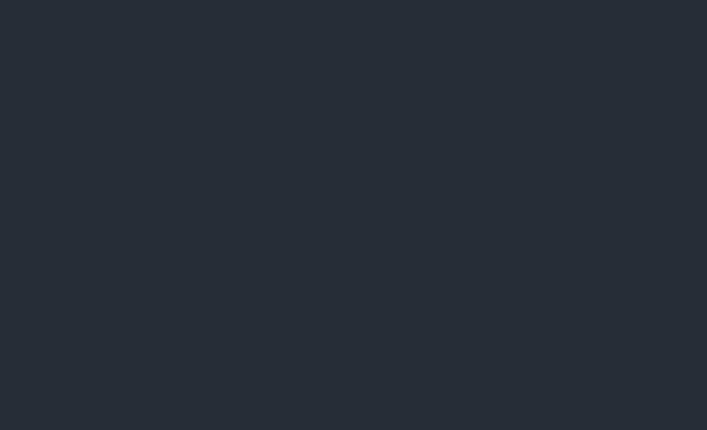
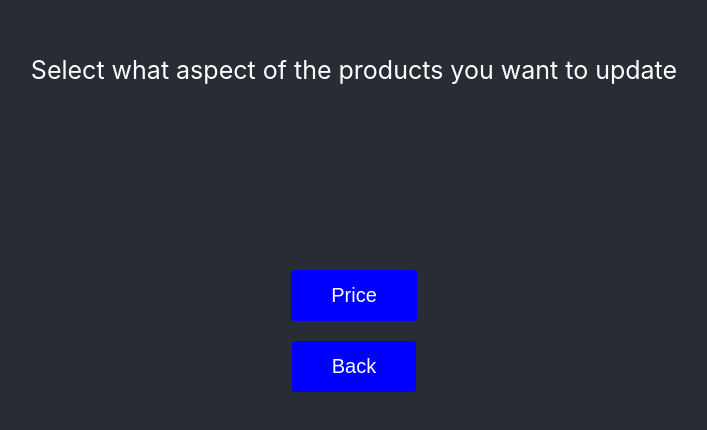
Before and after one commit to TylerTeifke/MongoDB-Grocery-Store-Front-End, a React (Create React App) app: page /UpdateProducts in a window 1280 px wide. Before the commit this address had no page. Shown: the part 130-560 px from the top of the page, without its empty margins (286-993 px from the left). Built offline with nearby package versions, Linux system fonts and the light colour scheme; the HTML template or start-up script is replaced by a standard one.

Commit message:
Added a menu for updaing a product's price. I still need to finish it.

```diff
--- a/src/App.js
+++ b/src/App.js
@@ -22,6 +22,8 @@ import UpdateCustomerName from './pages/update_menus/update_customer_data/update
 import UpdateCashier from './pages/update_menus/update_customer_data/update_cashier';
 import AddProduct from './pages/update_menus/update_customer_data/add_products';
 import RemoveProduct from './pages/update_menus/update_customer_data/remove_product';
+import UpdateProducts from './pages/update_menus/update_product';
+import UpdatePrice from './pages/update_menus/update_product_data/update_price';
 import { BrowserRouter, Routes, Route } from 'react-router-dom';
 import './App.css';
 
@@ -54,6 +56,8 @@ function App() {
           <Route path="/UpdateCashier" element={<UpdateCashier/>}/>
           <Route path="/AddProduct" element={<AddProduct/>}/>
           <Route path="/RemoveProduct" element={<RemoveProduct/>}/>
+          <Route path="/UpdateProducts" element={<UpdateProducts/>}/>
+          <Route path="/UpdatePrice" element={<UpdatePrice/>}/>
         </Routes>
       </BrowserRouter>
     </>
--- a/src/pages/Update.js
+++ b/src/pages/Update.js
@@ -6,7 +6,8 @@ const Update = () => {
     const buttons = [
         { id: 1, page: "/UpdateEmployees", message: "Employees" },
         { id: 2, page: "/UpdateCustomers", message: "Customers" },
-        { id: 3, page: "/", message: "Back"}
+        { id: 3, page: "/UpdateProducts", message: "Products" },
+        { id: 4, page: "/", message: "Back"}
     ]
 
     return (
--- /dev/null
+++ b/src/pages/update_menus/update_product.js
@@ -0,0 +1,15 @@
+import Page from "../Page";
+
+const UpdateProducts = () => {
+    let text = "Select what aspect of the products you want to update"
+    const buttons = [
+        { id: 1, page: "/UpdatePrice", message: "Price" },
+        { id: 5, page: "/Update", message: "Back" }
+    ]
+
+    return (
+        <Page message={text} buttons={buttons}/>
+    )
+}
+
+export default UpdateProducts
--- /dev/null
+++ b/src/pages/update_menus/update_product_data/update_price.js
@@ -0,0 +1,34 @@
+//Will generate a menu for updating a product's price
+import ProductNameList from "../../../templates/get_all_product_names";
+import "../../Page.css"
+import Response from "../../../templates/response"
+import { useNavigate } from "react-router-dom"
+import { useState } from "react";
+
+const UpdatePrice = () => {
+    const [product, setProduct] = useState('')
+
+    let navigate = useNavigate();
+
+    const handleSubmit = async (e) => {
+        e.preventDefault();
+
+        try {
+            console.log(product)
+        } catch (err) {
+
+        }
+    }
+
+    return(
+        <div>
+            <form onSubmit={handleSubmit}>
+                <ProductNameList product={product} setProduct={setProduct}/>
+                <button type="submit">Submit</button>
+            </form>
+            <button onClick={() => navigate("/UpdateProducts")}>Back</button>
+        </div>
+    )
+}
+
+export default UpdatePrice
--- /dev/null
+++ b/src/templates/get_all_product_names.js
@@ -0,0 +1,44 @@
+//Will generate a drop down list of all of the individual product names
+import { useState, useEffect } from "react"
+import axios from "../api/axios"
+
+const ProductNameList = ({product, setProduct}) => {
+
+    const [products, setProducts] = useState([])
+
+    let optionItems = products.map((item) =>
+        <option key={item._id} value={item.name}>{item.name}</option>
+    )
+
+    //will fill up the products array
+    async function findProducts() {
+        try {
+            const response = await axios.get('/products/getDetails')
+            setProducts(response.data)
+            setProduct(response.data[0].name)
+        }
+        catch (err) {
+            if (!err?.response) {
+                console.log("No server response")
+            }
+            else {
+                console.log('Request Failed')
+            }
+        }
+    }
+
+    //Will make it so the products list is populated when the page is first loaded
+    useEffect(() => {
+        findProducts()
+    }, [])
+
+    return(
+        <label>
+            Product: <select value={product} onChange={(e) => setProduct(e.target.value)}>
+                {optionItems}
+            </select>
+        </label>
+    )
+}
+
+export default ProductNameList
```
